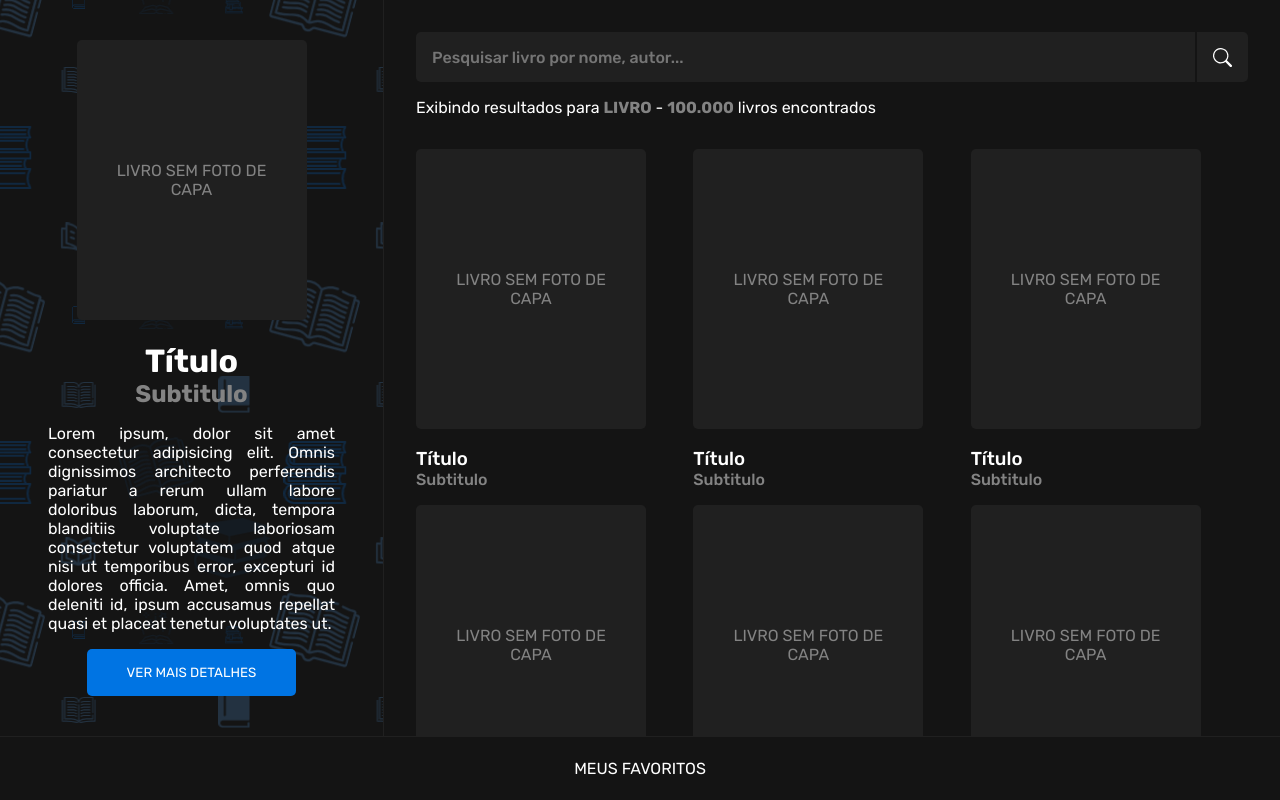
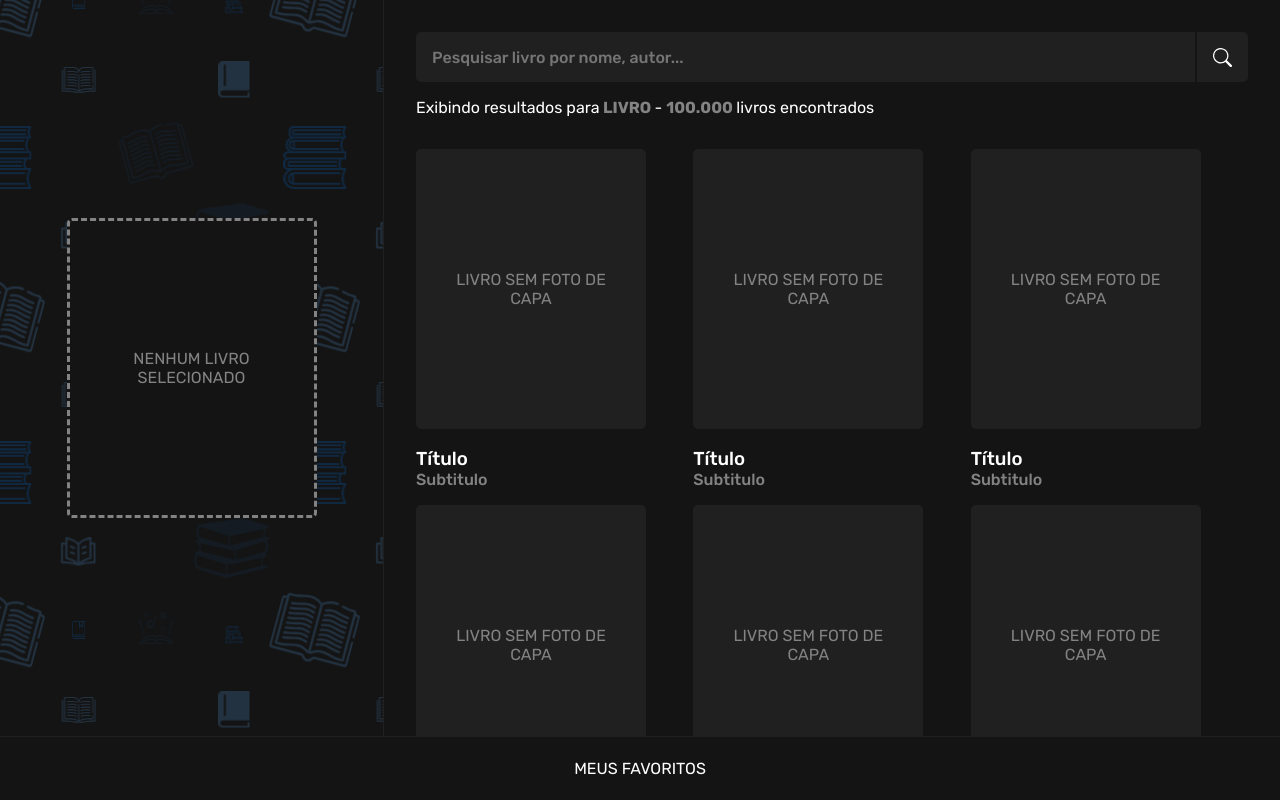
Before and after one commit to rdgrb/bookmarked, a Next.js app: page /search in a window 1280 px wide. Built offline with nearby package versions, Linux system fonts and the light colour scheme.

Commit message:
Adicionado uso básico da Context de livros no fluxo principal (pesquisa e visualização de dados)

```diff
--- a/src/components/BookArea/index.tsx
+++ b/src/components/BookArea/index.tsx
@@ -1,15 +1,23 @@
+import React, { useContext } from 'react'
+import Link from "next/link";
+
 import { BookImage } from 'components/BookImage';
-import React from 'react'
+import { BookContext } from 'src/contexts/BookContext';
 
 import styles from "./styles.module.scss";
 
 export default function BookArea() {
+    const { showBookCover, selectedBook } = useContext(BookContext);
+
     return (
         <div className={styles.bookAreaContainer}>
-            {/* <div className={styles.emptyBook}>
+            {!selectedBook && (
+                <div className={styles.emptyBook}>
                     <span>Nenhum livro selecionado</span>
-            </div> */}
+                </div>
+            )}
 
+            {selectedBook && !showBookCover && (
                 <div className={styles.bookInfoContainer}>
                     <BookImage />
                     <h1>Título</h1>
@@ -25,8 +33,15 @@ export default function BookArea() {
                         quasi et placeat tenetur voluptates ut.
                     </p>
 
+                    <Link href="/book/title">
                         <button className="primaryButton">Ver mais detalhes</button>
+                    </Link>
                 </div>
+            )}
+
+            {showBookCover && (
+                <h1>Cover</h1>
+            )}
         </div>
     )
 }
--- a/src/components/BookCard/index.tsx
+++ b/src/components/BookCard/index.tsx
@@ -1,11 +1,15 @@
+import React, { useContext } from 'react'
+
 import { BookImage } from 'components/BookImage';
-import React from 'react'
+import { BookContext } from 'src/contexts/BookContext';
 
 import styles from "./styles.module.scss";
 
 export default function BookCard() {
+    const { setBook } = useContext(BookContext);
+
     return (
-        <div className={styles.bookCardContainer}>
+        <div className={styles.bookCardContainer} onClick={() => { setBook("any") }}>
             <BookImage />
 
             <h3>Título</h3>
--- a/src/pages/search.tsx
+++ b/src/pages/search.tsx
@@ -1,18 +1,29 @@
+import React, { useContext, useEffect } from 'react'
+
+import { SearchForm } from 'components/SearchForm'
 import BookCard from 'components/BookCard';
-import { SearchForm } from 'components/SearchForm'
-import React from 'react'
-
+import { BookContext } from 'src/contexts/BookContext';
 import { MainLayout } from 'src/templates/MainLayout'
 
 import styles from "styles/Search.module.scss";
 
 export default function Search() {
+    const { setShowCover } = useContext(BookContext);
+
+    useEffect(() => {
+        setShowCover(false);
+    }, [])
+
     return (
         <MainLayout>
             <div className={styles.searchContainer}>
                 <header>
                     <SearchForm />
-                    <p>Exibindo resultados para <span>livro</span> - <span>100.000</span> livros encontrados</p>
+                    <p>
+                        Exibindo resultados para
+                        <span> livro </span> - <span> 100.000 </span>
+                        livros encontrados
+                    </p>
                 </header>
             </div>
 
```
Lines whose indentation alone changed are shown as unchanged.
